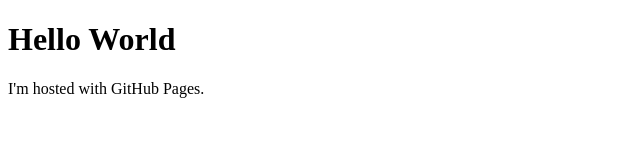
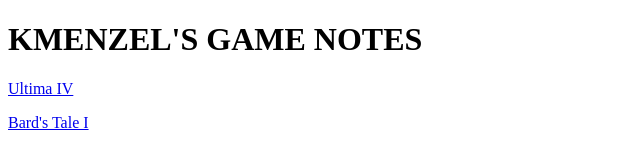
Before and after one commit to kmenzelgaming/kmenzelgaming.github.io, a plain HTML site: page index.html in a window 1280 px wide. Shown: the whole page, without its empty margins (0-640 px from the left). Drawn offline with Linux system fonts and the light colour scheme.

Commit message:
Update index.html

```diff
--- a/index.html
+++ b/index.html
@@ -1,7 +1,8 @@
 <!DOCTYPE html>
 <html>
 <body>
-<h1>Hello World</h1>
-<p>I'm hosted with GitHub Pages.</p>
+<h1>KMENZEL'S GAME NOTES</h1>
+<p><a href="http://u4.notes.kmenzel.ca/">Ultima IV</a></p>
+<p><a href="http://bt1.notes.kmenzel.ca/">Bard's Tale I</p>
 </body>
 </html>
```
